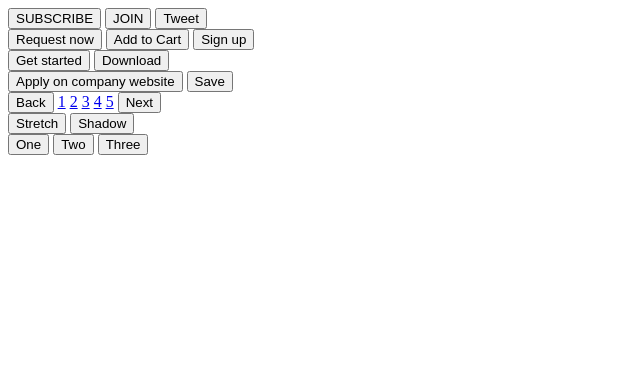
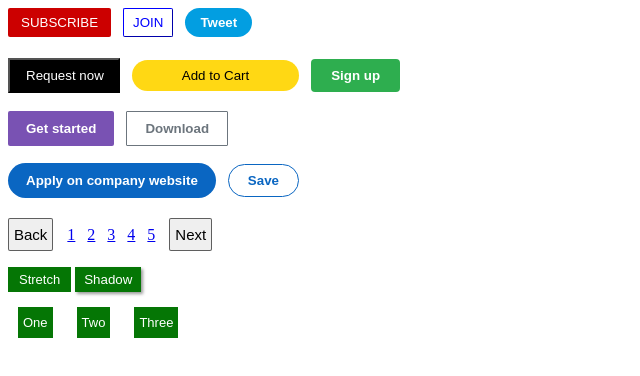
Before and after one commit to Nishant891/CSS-Buttons, a plain HTML site: page index.html in a window 1280 px wide. Shown: the whole page, without its empty margins (0-640 px from the left). Drawn offline with Linux system fonts and the light colour scheme.

Commit message:
Update index.html

```diff
--- a/index.html
+++ b/index.html
@@ -2,7 +2,7 @@
 <html>
   <head>
     <title>Es-1</title>
-    <link rel="stylesheet" href="\styles\style.css">
+    <link rel="stylesheet" href="style.css">
   </head>
   <body>
     <div class="container">
```
